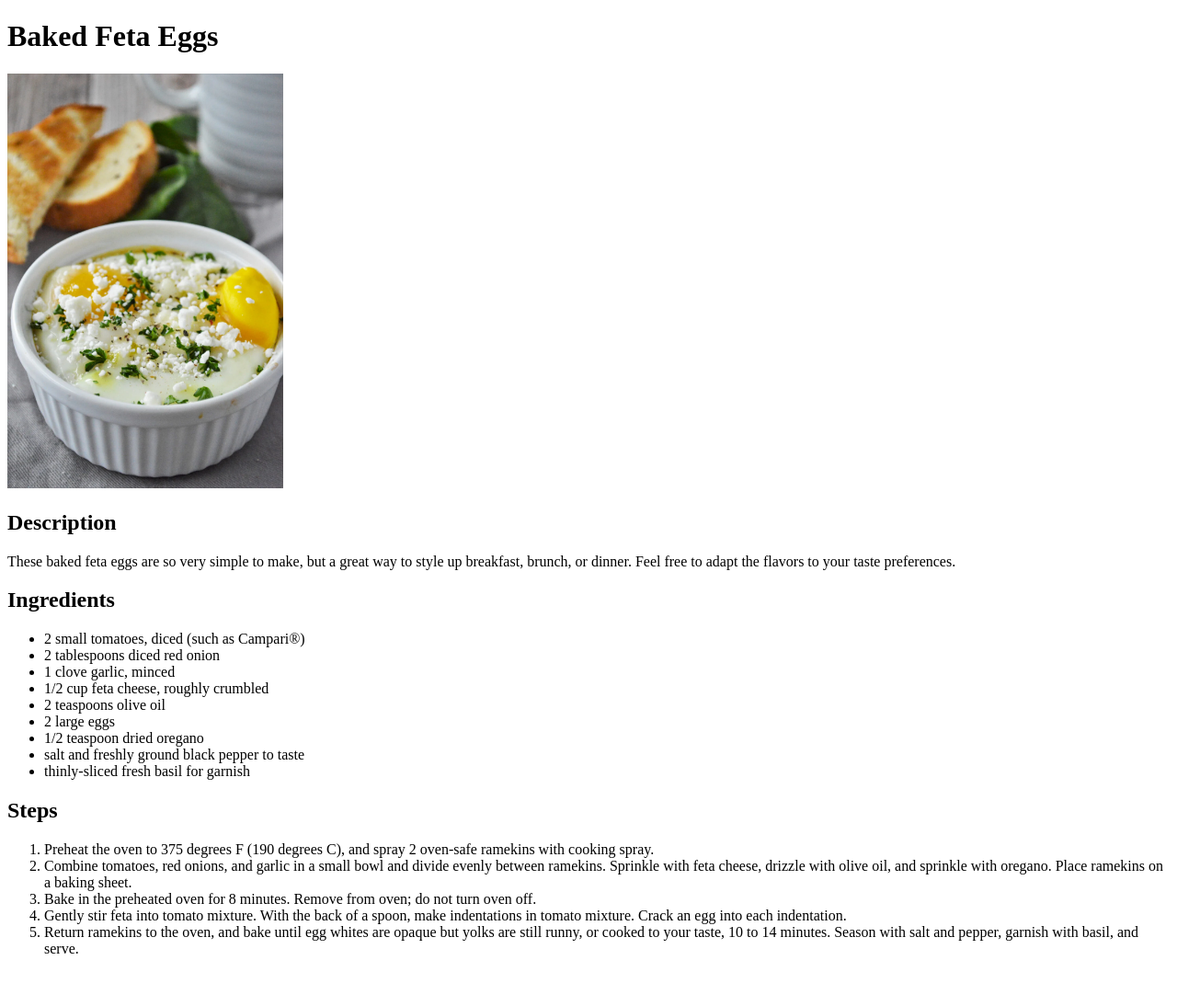
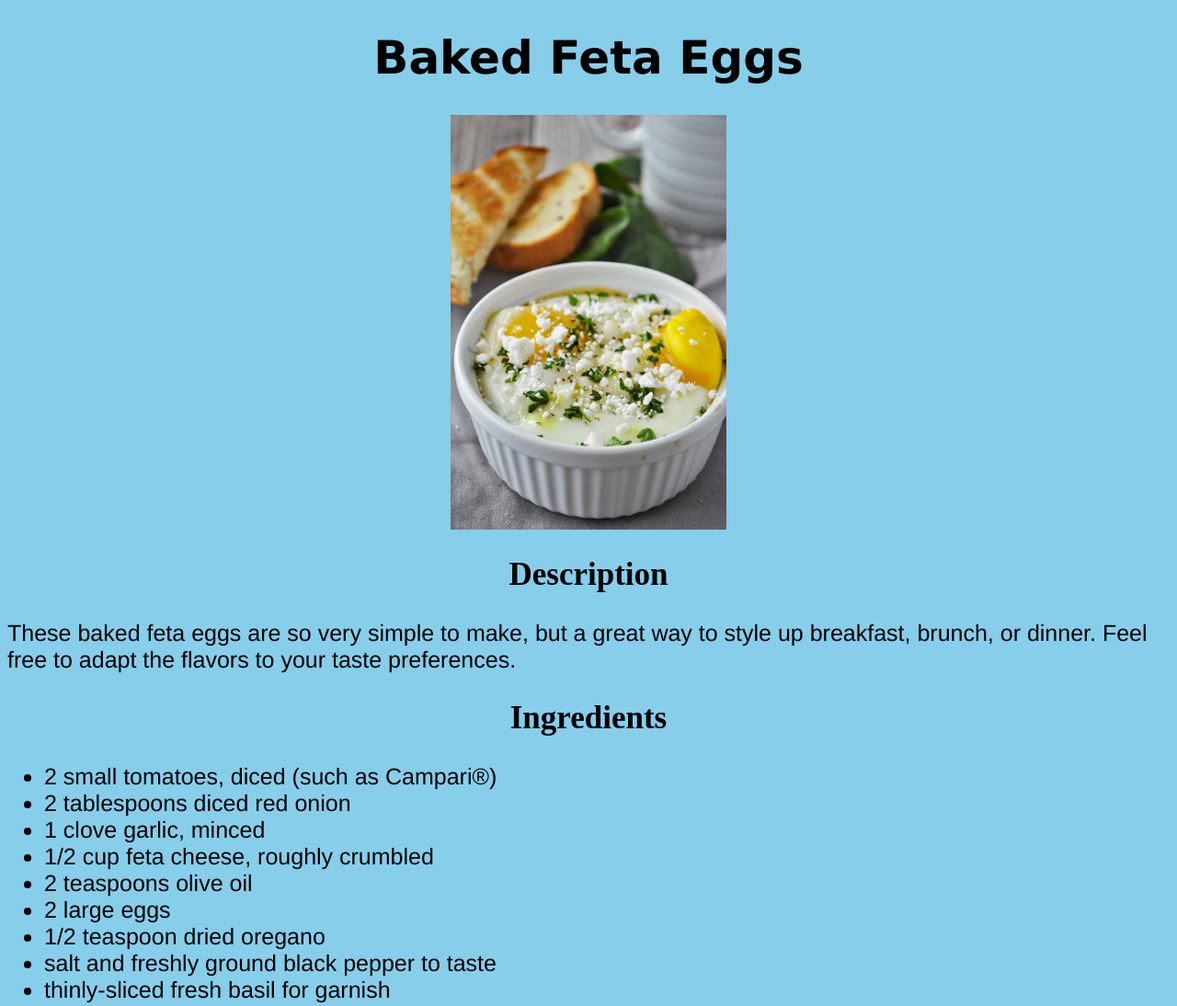
Before and after one commit to xNomada/odin-recipes, a plain HTML site: page recipes/baked-feta-eggs.html in a window 1280 px wide. Shown: the top 1094 px of the page at 92% size. Before the commit the page ends 1057 px from the top, so only its background shows below. Drawn offline with Linux system fonts and the light colour scheme.

Commit message:
Add style.css and style to webpages

```diff
--- a/recipes/baked-feta-eggs.html
+++ b/recipes/baked-feta-eggs.html
@@ -3,21 +3,22 @@
     <head>
         <meta charset="UTF-8" />
         <title>Baked Feta Eggs</title>
+        <link href="../style.css" rel="stylesheet" />
     </head>
     <body>
-        <h1>Baked Feta Eggs</h1>
+        <h1 id="title">Baked Feta Eggs</h1>
 
         <img src="../img/Greek-Baked-Eggs-Image-6-1022x1536.webp" width="300" />
 
-        <h2>Description</h2>
-        <p>
+        <h2 class="subtitle">Description</h2>
+        <p class="para">
             These baked feta eggs are so very simple to make, but a great way to
             style up breakfast, brunch, or dinner. Feel free to adapt the
             flavors to your taste preferences.
         </p>
 
-        <h2>Ingredients</h2>
-        <ul>
+        <h2 class="subtitle">Ingredients</h2>
+        <ul class="list">
             <li>2 small tomatoes, diced (such as Campari®)</li>
             <li>2 tablespoons diced red onion</li>
             <li>1 clove garlic, minced</li>
@@ -29,8 +30,8 @@
             <li>thinly-sliced fresh basil for garnish</li>
         </ul>
 
-        <h2>Steps</h2>
-        <ol>
+        <h2 class="subtitle">Steps</h2>
+        <ol class="list">
             <li>
                 Preheat the oven to 375 degrees F (190 degrees C), and spray 2
                 oven-safe ramekins with cooking spray.
--- /dev/null
+++ b/style.css
@@ -0,0 +1,25 @@
+html {
+    background-color: skyblue;
+}
+
+#title {
+    text-align: center;
+    font-size: 50px;
+    font-family: Verdana, Geneva, Tahoma, sans-serif;
+}
+
+.subtitle {
+    font-size: 35px;
+    text-align: center;
+}
+
+.list,
+.para {
+    font-size: 25px;
+    font-family: "Franklin Gothic Medium", "Arial Narrow", Arial, sans-serif;
+}
+img {
+    margin-left: auto;
+    margin-right: auto;
+    display: block;
+}
```
Also changed, not shown: index.html (+3 -2 lines), recipes/caldo-de-pollo.html (+8 -7 lines), recipes/empanadas.html (+8 -7 lines).
